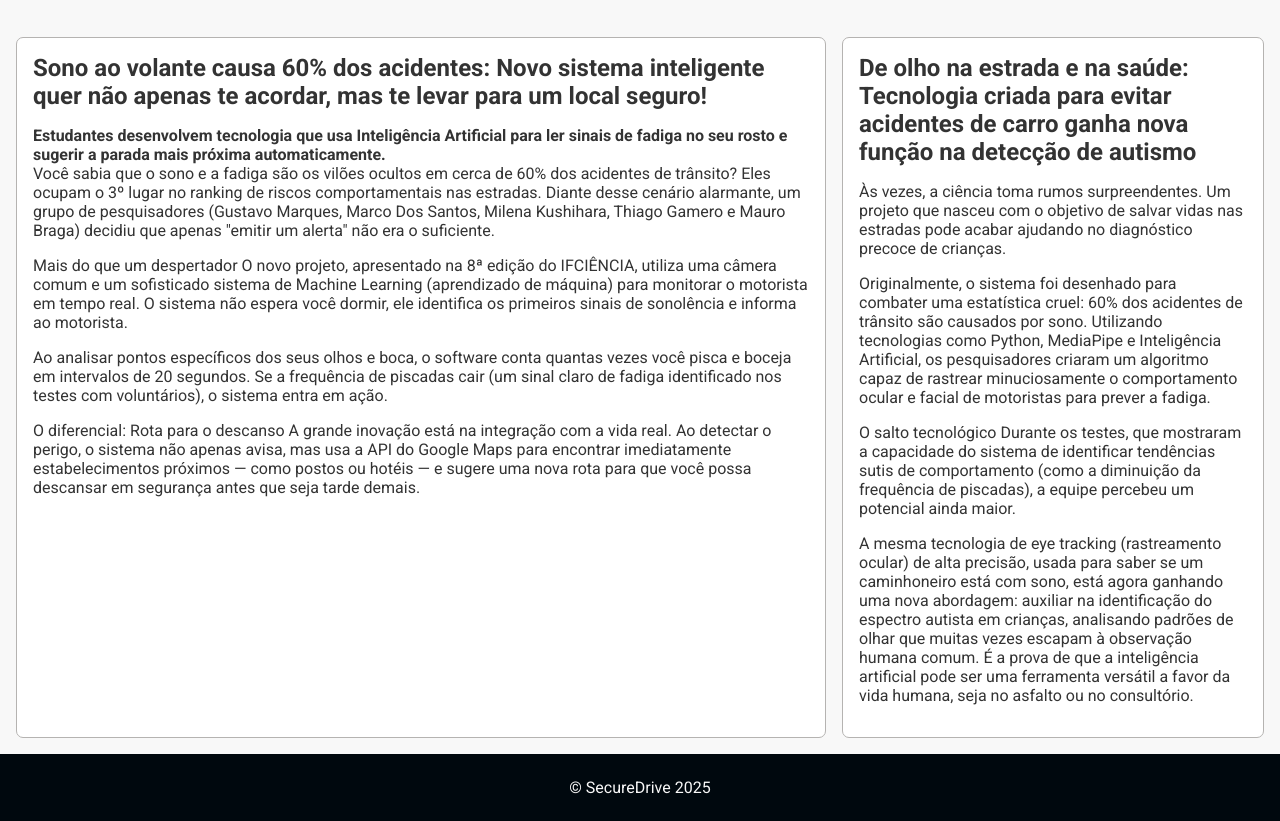
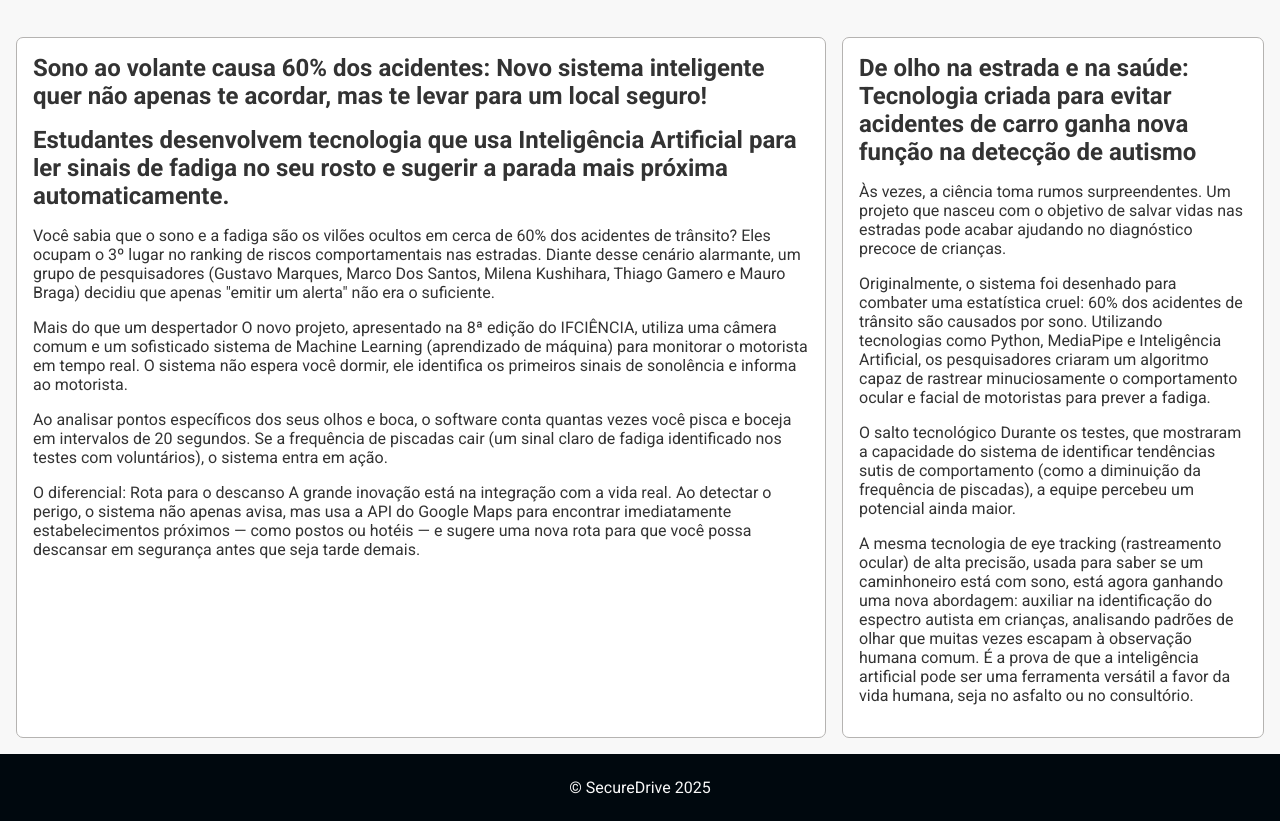
Before and after one commit to Fonsecaaaaa/SiteEscola, a plain HTML site: page index.html in a window 1280 px wide. Shown: the part 30-851 px from the top of the page. Drawn offline with Linux system fonts and the light colour scheme.

Commit message:
index.html
Removed old HTML content and replaced with updated structure and content.

```diff
--- a/index.html
+++ b/index.html
@@ -22,14 +22,11 @@
         <article class="artigo">
             <h1>Sono ao volante causa 60% dos acidentes: Novo sistema inteligente quer não apenas te acordar, mas te levar para um local seguro!</h1>
 
-            <h4>Estudantes desenvolvem tecnologia que usa Inteligência Artificial para ler sinais de fadiga no seu rosto e sugerir a parada mais próxima automaticamente.</h4>
+            <h2>Estudantes desenvolvem tecnologia que usa Inteligência Artificial para ler sinais de fadiga no seu rosto e sugerir a parada mais próxima automaticamente.</h2>
 
             <p>Você sabia que o sono e a fadiga são os vilões ocultos em cerca de 60% dos acidentes de trânsito? Eles ocupam o 3º lugar no ranking de riscos comportamentais nas estradas. Diante desse cenário alarmante, um grupo de pesquisadores (Gustavo Marques, Marco Dos Santos, Milena Kushihara, Thiago Gamero e Mauro Braga) decidiu que apenas "emitir um alerta" não era o suficiente.</p>
-
             <p>Mais do que um despertador O novo projeto, apresentado na 8ª edição do IFCIÊNCIA, utiliza uma câmera comum e um sofisticado sistema de Machine Learning (aprendizado de máquina) para monitorar o motorista em tempo real. O sistema não espera você dormir, ele identifica os primeiros sinais de sonolência e informa ao motorista.</p>
-
             <p>Ao analisar pontos específicos dos seus olhos e boca, o software conta quantas vezes você pisca e boceja em intervalos de 20 segundos. Se a frequência de piscadas cair (um sinal claro de fadiga identificado nos testes com voluntários), o sistema entra em ação.</p>
-
             <p>O diferencial: Rota para o descanso A grande inovação está na integração com a vida real. Ao detectar o perigo, o sistema não apenas avisa, mas usa a API do Google Maps para encontrar imediatamente estabelecimentos próximos — como postos ou hotéis — e sugere uma nova rota para que você possa descansar em segurança antes que seja tarde demais.</p>
         </article>
 
@@ -37,11 +34,8 @@
             <h2>De olho na estrada e na saúde: Tecnologia criada para evitar acidentes de carro ganha nova função na detecção de autismo</h2>
 
             <p>Às vezes, a ciência toma rumos surpreendentes. Um projeto que nasceu com o objetivo de salvar vidas nas estradas pode acabar ajudando no diagnóstico precoce de crianças.</p>
-
             <p>Originalmente, o sistema foi desenhado para combater uma estatística cruel: 60% dos acidentes de trânsito são causados por sono. Utilizando tecnologias como Python, MediaPipe e Inteligência Artificial, os pesquisadores criaram um algoritmo capaz de rastrear minuciosamente o comportamento ocular e facial de motoristas para prever a fadiga.</p>
-
             <p>O salto tecnológico Durante os testes, que mostraram a capacidade do sistema de identificar tendências sutis de comportamento (como a diminuição da frequência de piscadas), a equipe percebeu um potencial ainda maior.</p>
-
             <p>A mesma tecnologia de eye tracking (rastreamento ocular) de alta precisão, usada para saber se um caminhoneiro está com sono, está agora ganhando uma nova abordagem: auxiliar na identificação do espectro autista em crianças, analisando padrões de olhar que muitas vezes escapam à observação humana comum. É a prova de que a inteligência artificial pode ser uma ferramenta versátil a favor da vida humana, seja no asfalto ou no consultório.</p>
         </aside>
     </main>
@@ -50,5 +44,4 @@
         <p>&copy; SecureDrive 2025</p>
     </footer>
 </body>
-
 </html>
```
